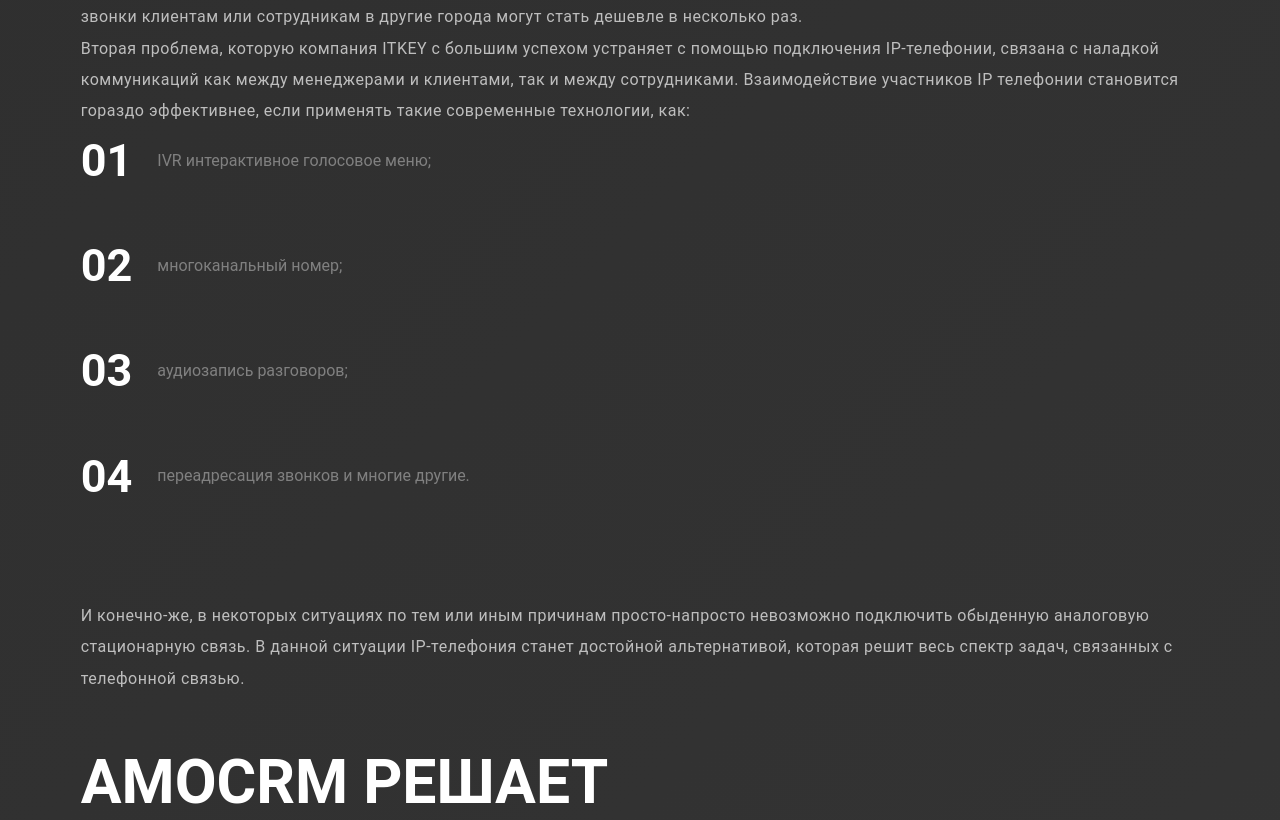
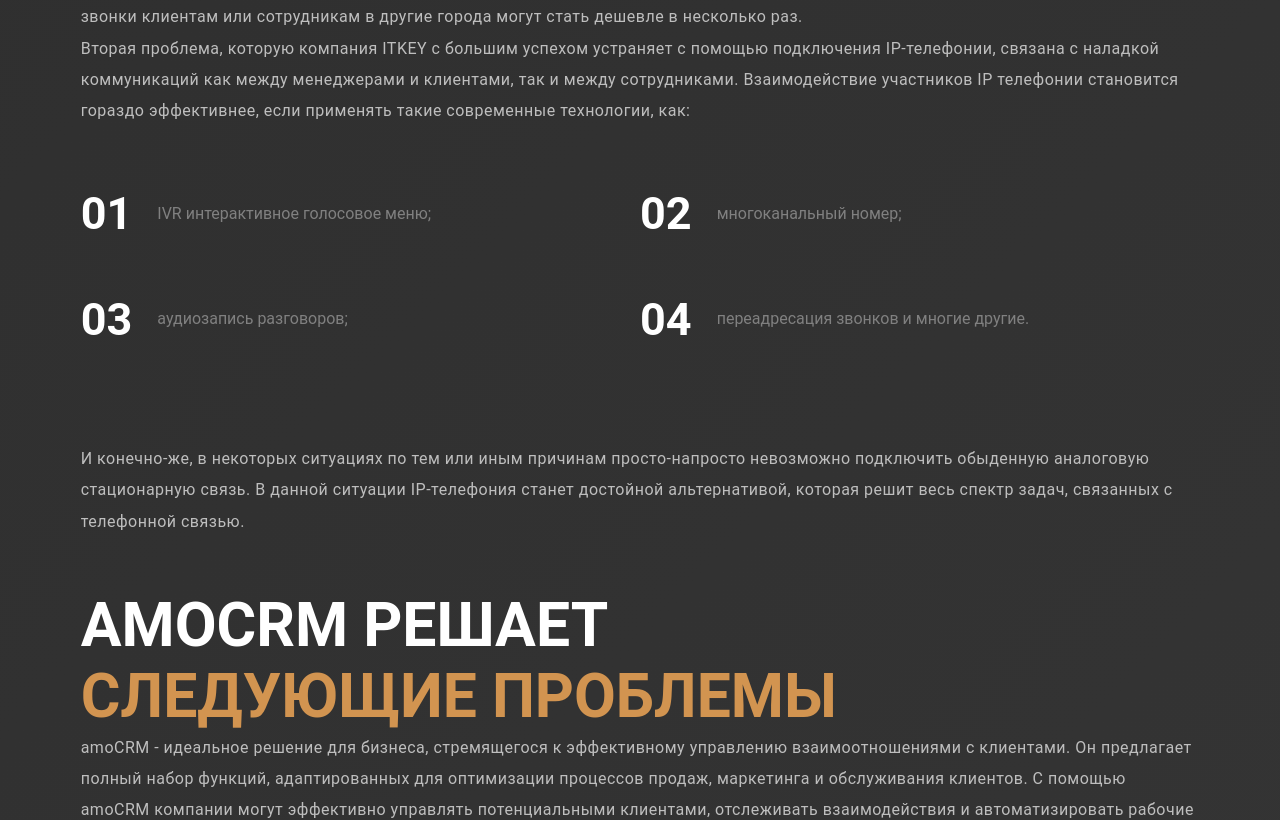
Before and after one commit to Mohammadxoja2005/iptelephony, a React (Vite) app: page / in a window 1280 px wide. Shown: the part 1700-2520 px from the top of the page. Built offline with nearby package versions, Linux system fonts and the light colour scheme.

Commit message:
added display: grid; to iptelephony and amocrm blocks

```diff
--- a/src/pages/home/components/amocrm/Amocrm.tsx
+++ b/src/pages/home/components/amocrm/Amocrm.tsx
@@ -19,7 +19,8 @@
             <p className="service-intro_description">
                 Вторая проблема, которую amoCRM с большим успехом устраняет, связана с наладкой коммуникаций как между менеджерами и клиентами, так и между сотрудниками. Взаимодействие участников amoCRM становится гораздо эффективнее благодаря использованию современных технологий, таких как:
             </p>
-            <ul className="menu-list advantage-list list-row">
+            {/* <ul className="menu-list advantage-list list-row"> */}
+            <ul className="advantage-list list-row">
                 <li className="advantage-list_item advantage-list_item-row ">
                     Хранение в одном месте: Данные централизованно.
                 </li>
@@ -33,6 +34,7 @@
                     Автоматизация процессов: Уведомления, задачи, отчеты.
                 </li>
             </ul>
+            {/* </ul> */}
             <p
                 className="service-intro_description"
                 style={{ marginBottom: "4.16667vw" }}
--- a/src/pages/home/components/iptelephony/Iptelephony.tsx
+++ b/src/pages/home/components/iptelephony/Iptelephony.tsx
@@ -27,7 +27,9 @@
                 сотрудниками. Взаимодействие участников IP телефонии становится
                 гораздо эффективнее, если применять такие современные технологии, как:
             </p>
-            <ul className="menu-list advantage-list list-row">
+            {/* <ul className="menu-list advantage-list list-row"> */}
+            <ul className="advantage-list list-row">
+
                 <li className="advantage-list_item advantage-list_item-row ">
                     IVR интерактивное голосовое меню;
                 </li>
@@ -41,6 +43,7 @@
                     переадресация звонков и многие другие.
                 </li>
             </ul>
+            {/* </ul> */}
             <p
                 className="service-intro_description"
                 style={{ marginBottom: "4.16667vw" }}
--- a/src/pages/home/index.scss
+++ b/src/pages/home/index.scss
@@ -1394,6 +1394,8 @@
   color: grey;
 }
 .advantage-list {
+  display: grid;
+  grid-template-columns: 1fr 1fr;
   flex-wrap: wrap;
   margin-top: 4.16667vw;
   margin-bottom: 4.16667vw;
@@ -1407,13 +1409,15 @@
     Helvetica, "Helvetica Neue", sans-serif;
 }
 .advantage-list_item-row {
+  // display: grid;
+  // grid-template-columns: 1fr 1fr;
   display: flex;
   flex-basis: 100%;
   align-items: center;
   margin-bottom: 35px;
 }
 .advantage-list_item-row::before {
-  display: inline-block;
+  // display: inline-block;
   margin-right: 25px;
 }
 .advantage-list_item:not(.advantage-list_item-row) {
```
